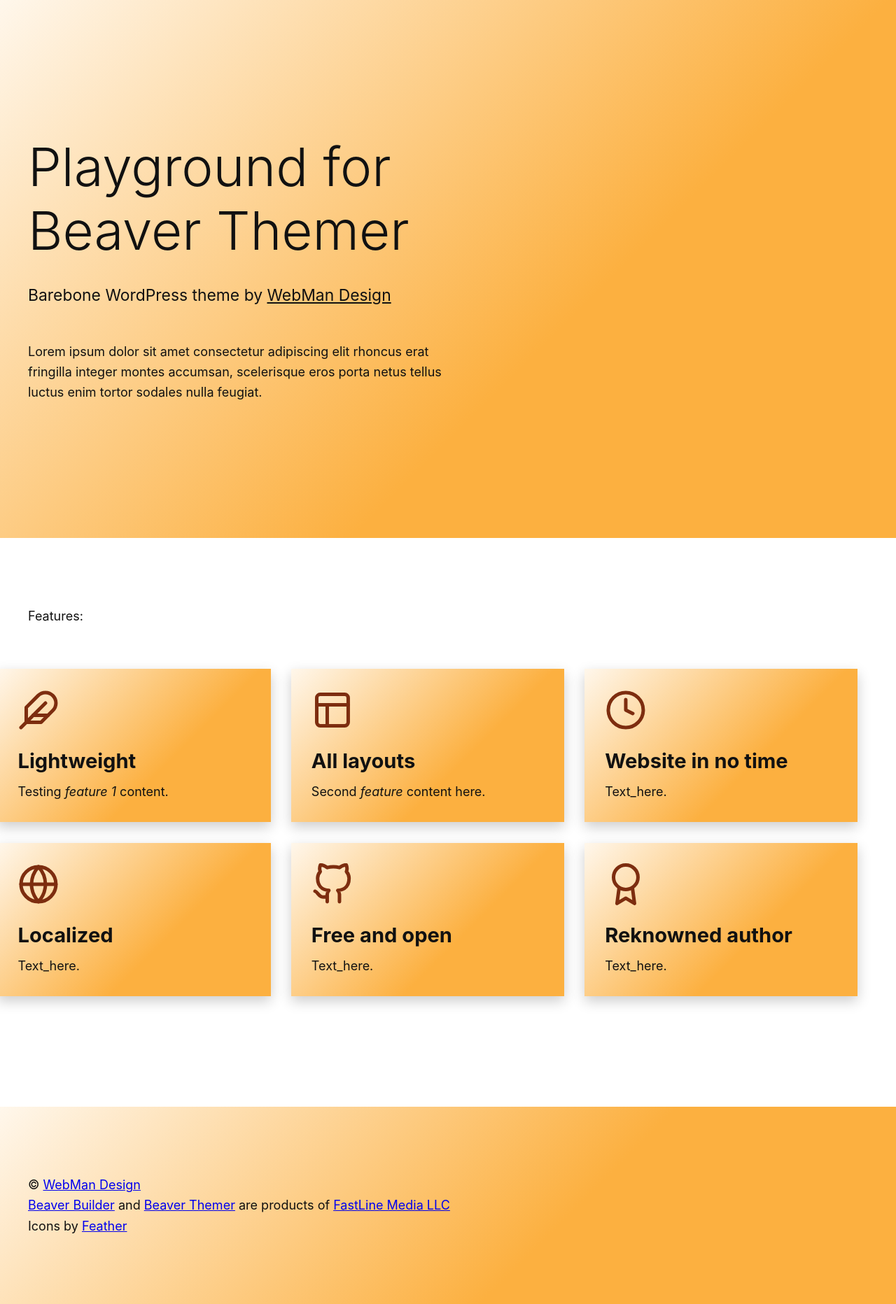
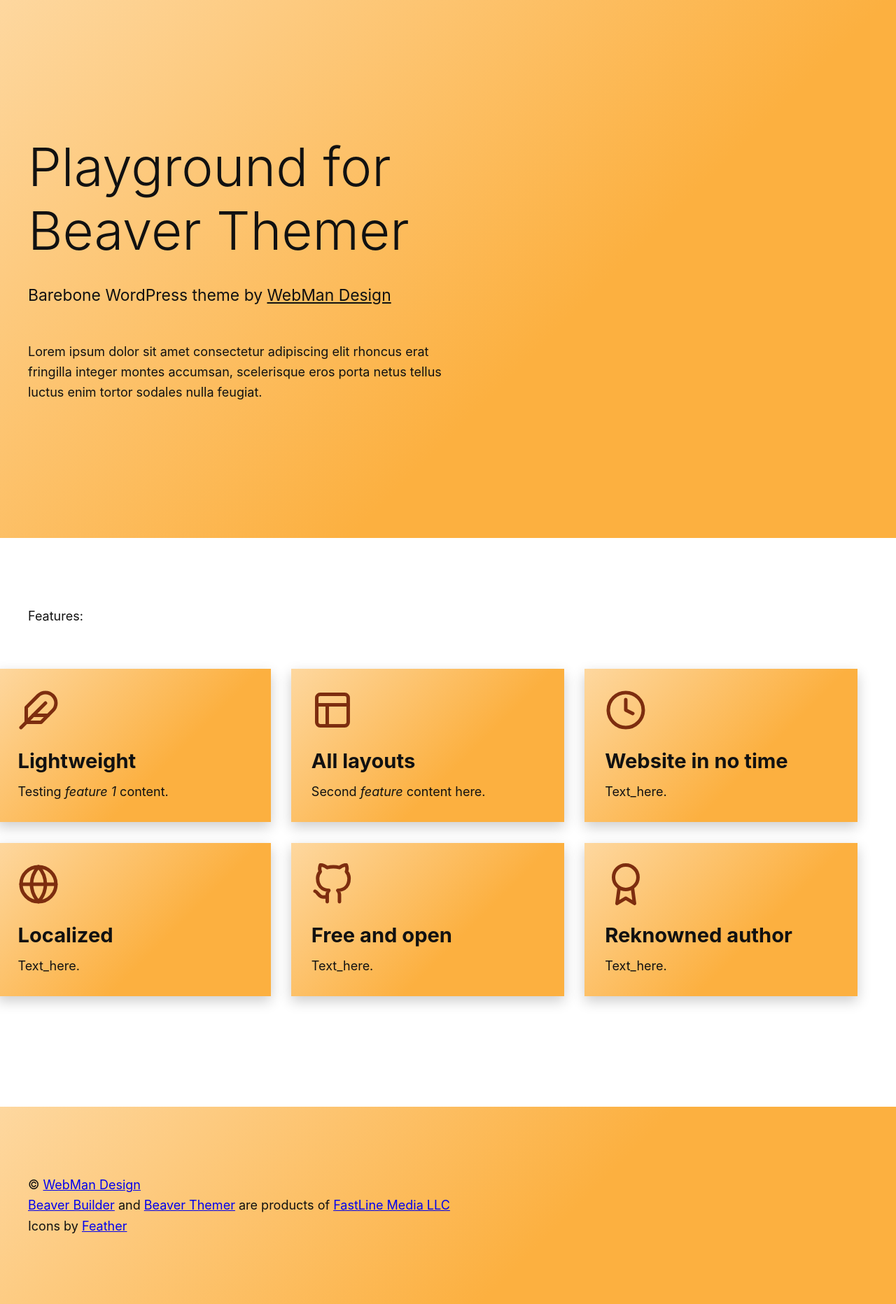
Before and after one commit to webmandesign/playground-for-beaver-themer, a Jekyll site: the page built from index.md, in a window 1280 px wide. Shown: the whole page at 70% size. Built offline with Jekyll 4.4.1, drawn with Linux system fonts in a browser that asks for light colours.

Commit message:
* Updating styles

```diff
--- a/_sass/base/_base.scss
+++ b/_sass/base/_base.scss
@@ -27,5 +27,5 @@ html {
 }
 
 %hero_background {
-	background: linear-gradient( -45deg, #fcb040 38%, rgba( #fcb040, .1 ) );
+	background: linear-gradient( -45deg, #fcb040 38%, rgba( #fcb040, .5 ) );
 }
```
